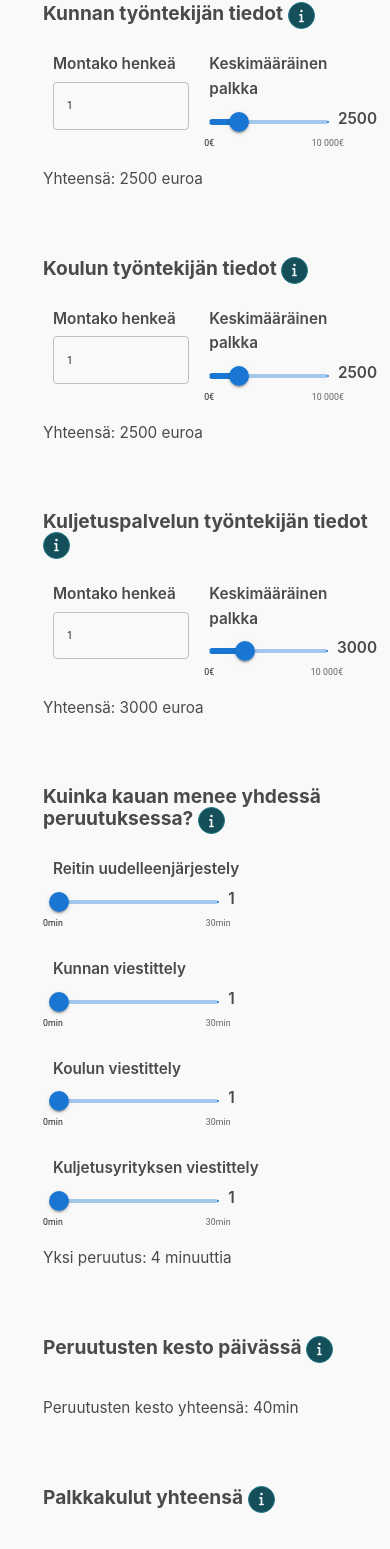
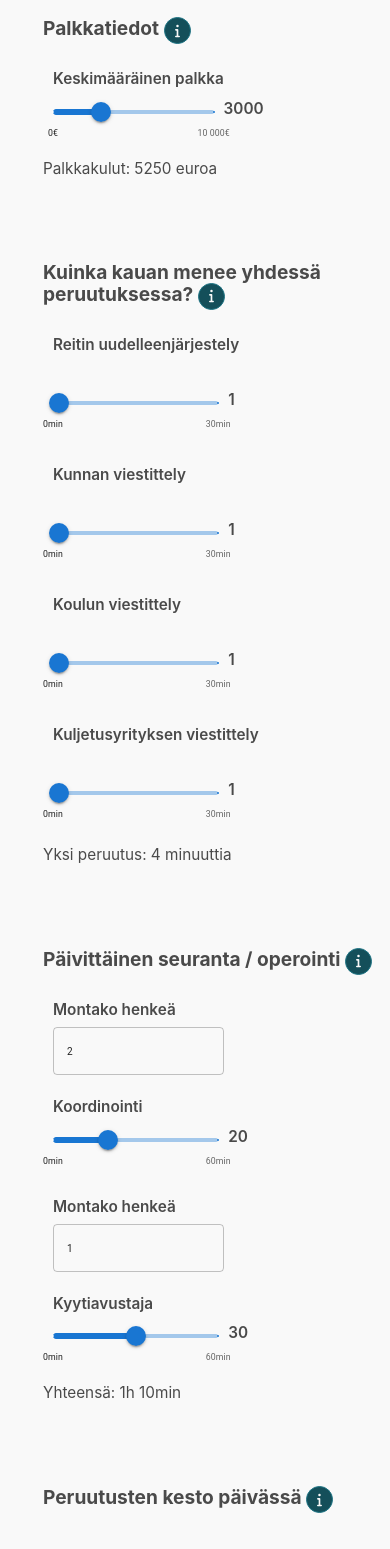
Before and after one commit to ElinaPe/elinape.github.io, a React (Vite) app: page / in a window 390 px wide. Shown: the part 414-1963 px from the top of the page. Built offline with nearby package versions, Linux system fonts and the light colour scheme.

Commit message:
salary changes

```diff
--- a/src/assets/styles/sakura.scss
+++ b/src/assets/styles/sakura.scss
@@ -279,11 +279,17 @@ fieldset {
   width:100%;
   display: grid;
   // grid-template-columns: repeat(auto-fill, minmax(300px, 1fr));
-  gap: 20px;
+  gap: 10px;
   padding: 20px;
 }
-.calculatorContent.Full > div:nth-child(5n) {
+.calculatorContent.Full > div:nth-child(3n) {
   grid-column: span 2;
+}
+.calculatorContent.Full > div:nth-child(4n) {
+  grid-column: span 2;
+}
+.calculatorContent.Full > div:nth-child(6n) {
+  grid-column: span 1;
 }
 
 
@@ -348,7 +354,15 @@ fieldset {
 .peruutusLaskuri {
   display: flex;
   flex-direction: row;
-  flex-wrap: wrap;
+  // flex-wrap: wrap;
+}
+
+.peruutusLaskuri label {
+  min-height: 50px;
+}
+
+#errorMsg{
+  color:red;
 }
 
 .calculatorContainerChartBar {
@@ -382,7 +396,9 @@ fieldset {
   .calculatorContent.Full {
     grid-template-columns: repeat(auto-fill, minmax(300px, 1fr));
   }
+
 }
+
 @media (max-width: 799px) {
   .calculatorContent{
     width:100%;
@@ -394,8 +410,18 @@ fieldset {
   .calculatorContent.Full {
     grid-template-columns: 1fr;
   }
-  .calculatorContent.Full > div:nth-child(5n) {
+  .calculatorContent.Full > div:nth-child(3n) {
     grid-column: span 1;
+  }
+  .calculatorContent.Full > div:nth-child(4n) {
+    grid-column: span 1;
+  }
+  .peruutusLaskuri{
+    flex-wrap: wrap;
+  }
+
+  .paivCalculator {
+    flex-wrap: wrap;
   }
 
 
--- a/src/components/Calculator.tsx
+++ b/src/components/Calculator.tsx
@@ -19,6 +19,7 @@ const Laskuri: React.FC<CalculatorProps> = ({ calculator, onCalculatorChange })
   // field names and default values
   const [fields, setFields] = useState(calculator.fields)
   const [open, setOpen] = useState(false);
+  const [errorMsg, setErrorMsg] = useState('')
 
 
   // calculate the result
@@ -42,6 +43,7 @@ const Laskuri: React.FC<CalculatorProps> = ({ calculator, onCalculatorChange })
       });
     } catch (error) {
       console.error('Kaavan arviointivirhe:', error);
+      // setErrorMsg('Virhe')
     }
   }, [fields, calculator.formula, variables]);
 
@@ -119,6 +121,7 @@ const parseDuration = (durationMin: number) => {
                 ))}
             </div>
            <p className='calculatorResult'>{calculator.result.name}: {resultValue} {calculator.result.unit} </p>
+          <p id="errorMsg">{errorMsg}</p>
         </div>
     );
 };
--- a/src/laskuri.yaml
+++ b/src/laskuri.yaml
@@ -12,7 +12,7 @@ Laskurit:
       - name: Lasten lkm
         variable: a
         controlType: type
-        defaultValue: 200
+        defaultValue: 1000
       - name: Poissaoloprosentti
         variable: b
         controlType: slider
@@ -27,10 +27,37 @@ Laskurit:
     result:
       name: Määrä
       unit: lasta pois
-      value: 10
+      value: 50
     cssClasses:
       - calculators
       - tokanimi
+
+  - id: palkkatiedot
+    title: Palkkatiedot
+    description: Työntekijöiden keskimääräiset palkkakustannukset. Palkkojen lisäksi työntekijöistä maksetaan muitakin kuluja, kuten työeläkevakuutusmaksu, työttömyysvakuutusmaksu, sairausvakuutusmaksu sekä tapaturma- ja ryhmähenkivakuutusmaksut. Sivukuluihin lasketaan lisäksi esimerkiksi työterveyshuollon ja työpaikkaruokailun kustannukset. Siksi kokonaiskustannukset ovat laskettu 1.75 kertaiseksi.
+    isTime: false
+    isInteger: true
+    fields:
+      - name: Keskimääräinen palkka
+        variable: palkka
+        controlType: slider
+        min: 0
+        max: 10000
+        step: 1
+        marks:
+          - value: 0
+            label: "0€"
+          - value: 10000
+            label: "10 000€"
+        defaultValue: 3000
+    formula: palkka * 1.75
+    result:
+      name: Palkkakulut
+      unit: euroa
+      value: 5250
+    cssClasses:
+      - calculators
+      - henkilotLaskuri
 
   # - id: henkilot
   #   title: Kuinka monta henkilöä osallistuu kuljetusmuutoksiin?
@@ -58,98 +85,100 @@ Laskurit:
   #     - calculators
   #     - henkilotLaskuri
 
-  - id: kuntahenkilo
-    title: Kunnan työntekijän tiedot
-    description: Kunnan työntekijämäärä ja keskimääräinen palkka
-    isTime: false
-    isInteger: true
-    fields:
-      - name: Montako henkeä
-        variable: kuntaLkm
-        controlType: type
-        defaultValue: 1
-      - name: Keskimääräinen palkka
-        variable: kuntaPalkka
-        controlType: slider
-        min: 0
-        max: 10000
-        step: 1
-        marks:
-          - value: 0
-            label: "0€"
-          - value: 10000
-            label: "10 000€"
-        defaultValue: 2500
-    formula: kuntaLkm * kuntaPalkka
-    result:
-      name: Yhteensä
-      unit: euroa
-      value: 2500
-    cssClasses:
-      - calculators
-      - henkilotLaskuri
+  #siirrä pelkät palkat tekijöille ja lisää työntekijöiden määrä koordinointiin ym
 
-  - id: kouluhenkilo
-    title: Koulun työntekijän tiedot
-    description: Koulun työntekijämäärä ja keskimääräinen palkka
-    isTime: false
-    isInteger: true
-    fields:
-      - name: Montako henkeä
-        variable: kouluLkm
-        controlType: type
-        defaultValue: 1
-      - name: Keskimääräinen palkka
-        variable: kouluPalkka
-        controlType: slider
-        min: 0
-        max: 10000
-        step: 1
-        marks:
-          - value: 0
-            label: "0€"
-          - value: 10000
-            label: "10 000€"
-        defaultValue: 2500
-    formula: kouluLkm * kouluPalkka
-    result:
-      name: Yhteensä
-      unit: euroa
-      value: 2500
-    cssClasses:
-      - calculators
-      - henkilotLaskuri
+  # - id: kuntahenkilo
+  #   title: Kunnan työntekijän tiedot
+  #   description: Kunnan työntekijän keskimääräinen palkka
+  #   isTime: false
+  #   isInteger: true
+  #   fields:
+  #     # - name: Montako henkeä
+  #     #   variable: kuntaLkm
+  #     #   controlType: type
+  #     #   defaultValue: 1
+  #     - name: Keskimääräinen palkka
+  #       variable: kuntaPalkka
+  #       controlType: slider
+  #       min: 0
+  #       max: 10000
+  #       step: 1
+  #       marks:
+  #         - value: 0
+  #           label: "0€"
+  #         - value: 10000
+  #           label: "10 000€"
+  #       defaultValue: 2500
+  #   formula: kuntaPalkka
+  #   result:
+  #     name: Yhteensä
+  #     unit: euroa
+  #     value: 2500
+  #   cssClasses:
+  #     - calculators
+  #     - henkilotLaskuri
 
-  - id: kuljetushenkilo
-    title: Kuljetuspalvelun työntekijän tiedot
-    description: Kuljetuspalvelun työntekijämäärä ja keskimääräinen palkka
-    isTime: false
-    isInteger: true
-    fields:
-      - name: Montako henkeä
-        variable: kuljetusHlöLkm
-        controlType: type
-        defaultValue: 1
-      - name: Keskimääräinen palkka
-        variable: kuljetusPalkka
-        controlType: slider
-        min: 0
-        max: 10000
-        step: 1
-        marks:
-          - value: 0
-            label: "0€"
-          - value: 10000
-            label: "10 000€"
-        defaultValue: 3000
-    formula: kuljetusHlöLkm * kuljetusPalkka
-    result:
-      name: Yhteensä
-      unit: euroa
-      value: 3000
-    cssClasses:
-      - calculators
-      - henkilotLaskuri
+  # - id: kouluhenkilo
+  #   title: Koulun työntekijän tiedot
+  #   description: Koulun työntekijän keskimääräinen palkka
+  #   isTime: false
+  #   isInteger: true
+  #   fields:
+  #     # - name: Montako henkeä
+  #     #   variable: kouluLkm
+  #     #   controlType: type
+  #     #   defaultValue: 1
+  #     - name: Keskimääräinen palkka
+  #       variable: kouluPalkka
+  #       controlType: slider
+  #       min: 0
+  #       max: 10000
+  #       step: 1
+  #       marks:
+  #         - value: 0
+  #           label: "0€"
+  #         - value: 10000
+  #           label: "10 000€"
+  #       defaultValue: 2500
+  #   formula: kouluPalkka # * kouluLkm
+  #   result:
+  #     name: Yhteensä
+  #     unit: euroa
+  #     value: 2500
+  #   cssClasses:
+  #     - calculators
+  #     - henkilotLaskuri
+
+  # - id: kuljetushenkilo
+  #   title: Kuljetuspalvelun työntekijän tiedot
+  #   description: Kuljetuspalvelun työntekijän keskimääräinen palkka
+  #   isTime: false
+  #   isInteger: true
+  #   fields:
+  #     # - name: Montako henkeä
+  #     #   variable: kuljetusHlöLkm
+  #     #   controlType: type
+  #     #   defaultValue: 1
+  #     - name: Keskimääräinen palkka
+  #       variable: kuljetusPalkka
+  #       controlType: slider
+  #       min: 0
+  #       max: 10000
+  #       step: 1
+  #       marks:
+  #         - value: 0
+  #           label: "0€"
+  #         - value: 10000
+  #           label: "10 000€"
+  #       defaultValue: 3000
+  #   formula: kuljetusPalkka # * kuljetusHlöLkm
+  #   result:
+  #     name: Yhteensä
+  #     unit: euroa
+  #     value: 3000
+  #   cssClasses:
+  #     - calculators
+  #     - henkilotLaskuri
 
   # - id: palkat
   #   title: Palkkakulut
@@ -266,10 +295,121 @@ Laskurit:
     result:
       name: Yksi peruutus
       unit: minuuttia
-      value: 0
+      value: 4
     cssClasses:
       - calculators
       - peruutusLaskuri
+
+  # - id: kuntahenkilo
+  #   title: Työntekijän tiedot
+  #   description: Työntekijän keskimääräinen palkka
+  #   isTime: false
+  #   isInteger: true
+  #   fields:
+  #     # - name: Montako henkeä
+  #     #   variable: kuntaLkm
+  #     #   controlType: type
+  #     #   defaultValue: 1
+  #     - name: Keskimääräinen palkka
+  #       variable: kuntaPalkka
+  #       controlType: slider
+  #       min: 0
+  #       max: 10000
+  #       step: 1
+  #       marks:
+  #         - value: 0
+  #           label: "0€"
+  #         - value: 10000
+  #           label: "10 000€"
+  #       defaultValue: 2500
+  #   formula: kuntaPalkka
+  #   result:
+  #     name: Yhteensä
+  #     unit: euroa
+  #     value: 2500
+  #   cssClasses:
+  #     - calculators
+  #     - henkilotLaskuri
+
+  # - id: kouluhenkilo
+  #   title: Koulun työntekijän tiedot
+  #   description: Koulun työntekijän keskimääräinen palkka
+  #   isTime: false
+  #   isInteger: true
+  #   fields:
+  #     # - name: Montako henkeä
+  #     #   variable: kouluLkm
+  #     #   controlType: type
+  #     #   defaultValue: 1
+  #     - name: Keskimääräinen palkka
+  #       variable: kouluPalkka
+  #       controlType: slider
+  #       min: 0
+  #       max: 10000
+  #       step: 1
+  #       marks:
+  #         - value: 0
+  #           label: "0€"
+  #         - value: 10000
+  #           label: "10 000€"
+  #       defaultValue: 2500
+  #   formula: kouluPalkka # * kouluLkm
+  #   result:
+  #     name: Yhteensä
+  #     unit: euroa
+  #     value: 2500
+  #   cssClasses:
+  #     - calculators
+  #     - henkilotLaskuri
+
+  - id: paivSeuranta
+    title: Päivittäinen seuranta / operointi
+    description: Päivittäin joku seuraa, että kyytitiedot ovat ajantasalla. Sekä esim. kyytiavustajan rooli (mm. taksin odotusaika).
+    isTime: true
+    isInteger: true
+    fields:
+      - name: Montako henkeä
+        variable: koordLkm
+        controlType: type
+        defaultValue: 2
+      - name: Koordinointi
+        variable: koord
+        controlType: slider
+        min: 0
+        max: 60
+        step: 1
+        marks:
+          - value: 0
+            label: "0min"
+          - value: 60
+            label: "60min"
+        defaultValue: 20
+
+      - name: Montako henkeä
+        variable: kyytLkm
+        controlType: type
+        defaultValue: 1
+      - name: Kyytiavustaja
+        variable: kyyt
+        controlType: slider
+        min: 0
+        max: 60
+        step: 1
+        marks:
+          - value: 0
+            label: "0min"
+          - value: 60
+            label: "60min"
+        defaultValue: 30
+    formula: (koordLkm * koord) + (kyytLkm * kyyt)
+    result:
+      name: Yhteensä
+      unit:
+      value: 70
+    cssClasses:
+      - calculators
+      - paivCalculator
+
 
   - id: peruutusYht
     title: Peruutusten kesto päivässä
@@ -278,36 +418,41 @@ Laskurit:
     isInteger: true
     variables:
       - name: result_lapset
-        value: 10
+        value: 50
       - name: result_peruutukset
         value: 4
-    formula: result_lapset * result_peruutukset
+      - name: result_paivSeuranta
+        value: 70
+    formula: (result_lapset * result_peruutukset) + result_paivSeuranta
     result:
         name: Peruutusten kesto yhteensä
         unit:
-        value: 40
+        value: 270
     cssClasses:
       - calculators
 
   - id: palkatYht
-    title: Palkkakulut yhteensä
-    description: Palkkojen lisäksi työntekijöistä maksetaan muitakin kuluja, kuten työeläkevakuutusmaksu, työttömyysvakuutusmaksu, sairausvakuutusmaksu sekä tapaturma- ja ryhmähenkivakuutusmaksut. Sivukuluihin lasketaan lisäksi esimerkiksi työterveyshuollon ja työpaikkaruokailun kustannukset. Siksi kokonaiskustannukset ovat laskettu 1.75 kertaiseksi. (Luku 22 on keskimääräiset työpäivät/kk ja 7.5 tuntia/pvä).
+    title: Kustannukset yhteensä
+    description: Luku 22 on keskimääräiset työpäivät/kk ja 7.5 tuntia/pvä.
     isTime: false
     isInteger: true
     variables:
-      - name: result_kuntahenkilo
-        value: 2500
-      - name: result_kouluhenkilo
-        value: 2500
-      - name: result_kuljetushenkilo
-        value: 3000
-    formula: ((result_kuntahenkilo + result_kouluhenkilo + result_kuljetushenkilo) * 1.75 / 22 / 7.5) * (result_peruutusYht / 60) * 22
+      - name: result_palkkatiedot
+        value: 5250
+      - name: result_peruutusYht
+        value: 270
+      # - name: result_kouluhenkilo
+      #   value: 2500
+      # - name: result_kuljetushenkilo
+      #   value: 3000
+    formula: (result_palkkatiedot / 22 / 7.5) * (result_peruutusYht / 60) * 22
     result:
-        name: Palkkakulut yhteenlaskettuna kuukaudessa
+        name: Kustannukset yhteensä
         unit: euroa
-        value: 1244
+        value: 3150
     cssClasses:
       - calculators
+
 
 
 Pylvasdiagrammit:
@@ -355,6 +500,8 @@ Pylvasdiagrammit:
       marks:
         - value: 0
           label: "0%"
+        - value: 7
+          label: "Inflaation vaikutus"
         - value: 15
           label: "15%"
       isVisible: true
```
Also changed, not shown: src/components/CalculatorContainer.tsx (+7 -0 lines).
